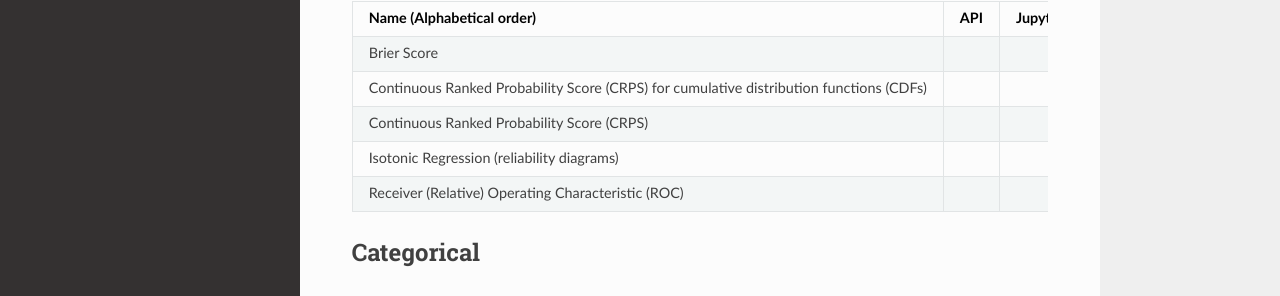
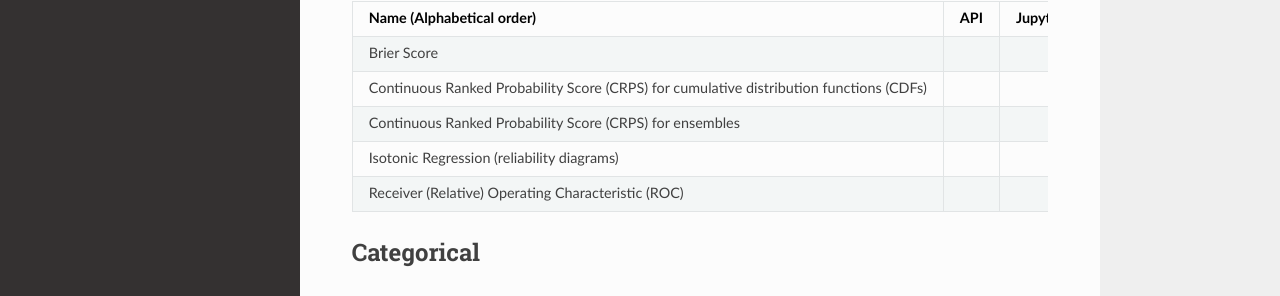
Before and after one commit to nci/scores, an MkDocs documentation site: the page built from docs/included.md, in a window 1280 px wide and 1227 px high. Shown: the part 753-1049 px from the top of the window. Built offline with MkDocs 1.6.1, drawn with Linux system fonts in a browser that asks for light colours; nearby versions of some CDN libraries.

```diff
--- a/docs/included.md
+++ b/docs/included.md
@@ -22,7 +22,7 @@
 | ------------------------          | -----------   | -----------               | -----------  |
 | Brier Score                       |               |                           |              |
 | Continuous Ranked Probability Score (CRPS) for cumulative distribution functions (CDFs) |       |    |
-| Continuous Ranked Probability Score (CRPS) |               |                           |              |
+| Continuous Ranked Probability Score (CRPS) for ensembles |               |                           |              |
 | Isotonic Regression (reliability diagrams) |               |                           |              |
 | Receiver (Relative) Operating Characteristic (ROC) |      |                           |              |
 
```
